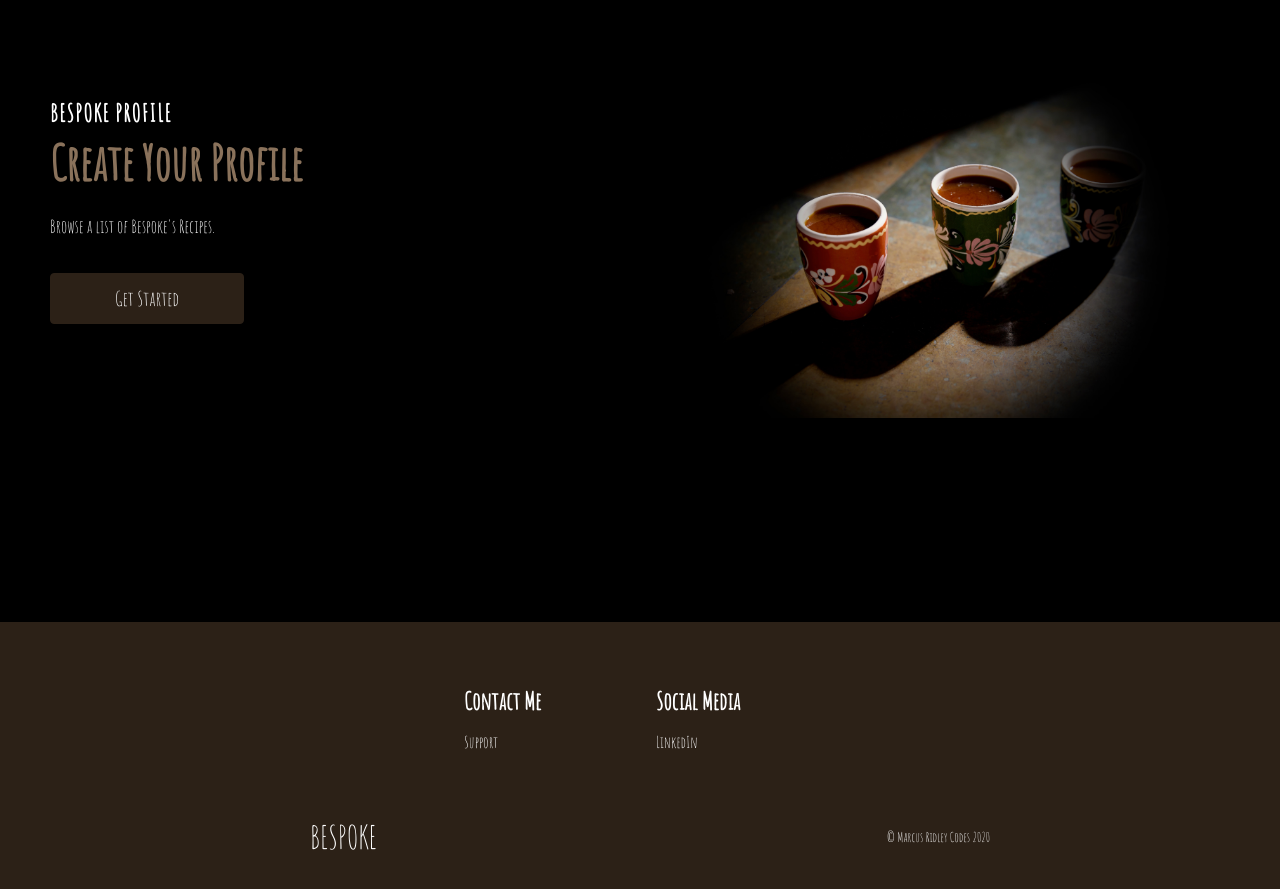
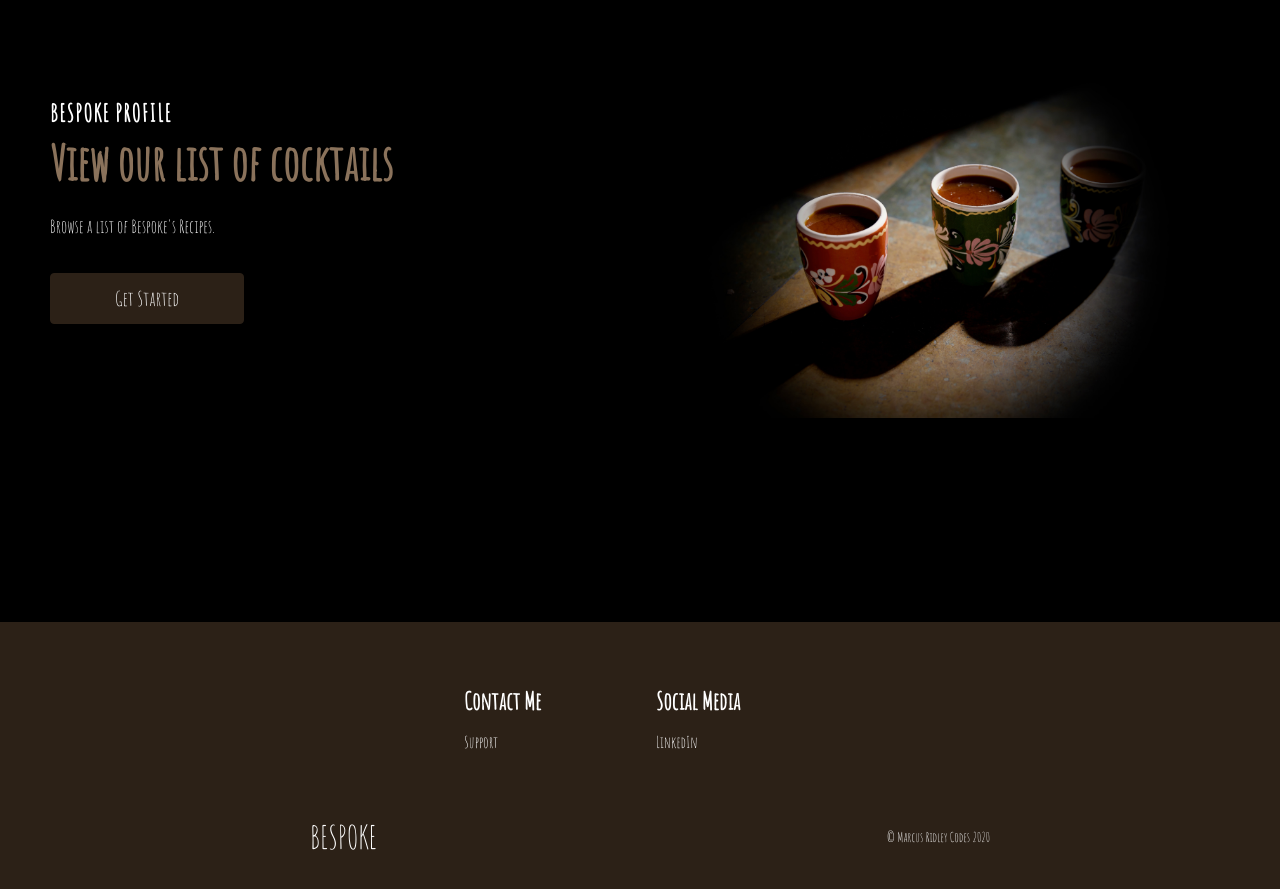
Before and after one commit to RX-78GP02A/bespoke-cilent, a React (Create React App) app: page / in a window 1280 px wide. Shown: the part 1760-2649 px from the top of the page. Built offline with nearby package versions, Linux system fonts and the light colour scheme; no server answers.

Commit message:
updated store

```diff
--- a/src/components/ObjectStorage.js
+++ b/src/components/ObjectStorage.js
@@ -28,7 +28,7 @@ export const homeObjectC = {
     mainText: true,
     mainTextDescription: true,
     mainHeader: 'Bespoke Profile',
-    headline: 'Create Your Profile',
+    headline: 'View our list of cocktails',
     description: "Browse a list of Bespoke's Recipes.",
     hasButton: true,
     buttonLabel: 'Get Started',
```
